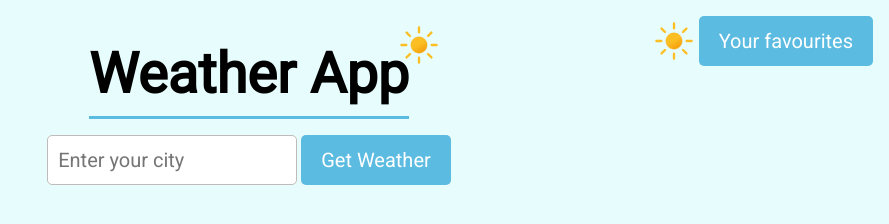
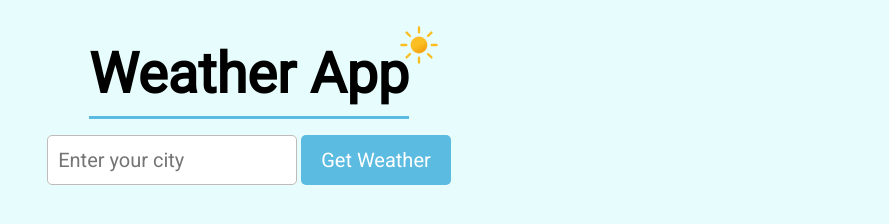
Before and after one commit to igorlech/weather-app, a website built with webpack: page src/index.html in a window 1280 px wide. Shown: the whole page, without its empty margins (391-1280 px from the left). Built offline with nearby package versions, Linux system fonts and the light colour scheme.

Commit message:
moved favourites feature to working branch

```diff
--- a/src/index.html
+++ b/src/index.html
@@ -21,9 +21,5 @@
             </form>
             <section class="weather-output"></section>
         </main>
-        <section class="fav-section">
-            <img class="weather-icon" src="./assets/clear-day.svg" />
-            <button class="fav-btn btn">Your favourites</button>
-        </section>
     </body>
 </html>
```
